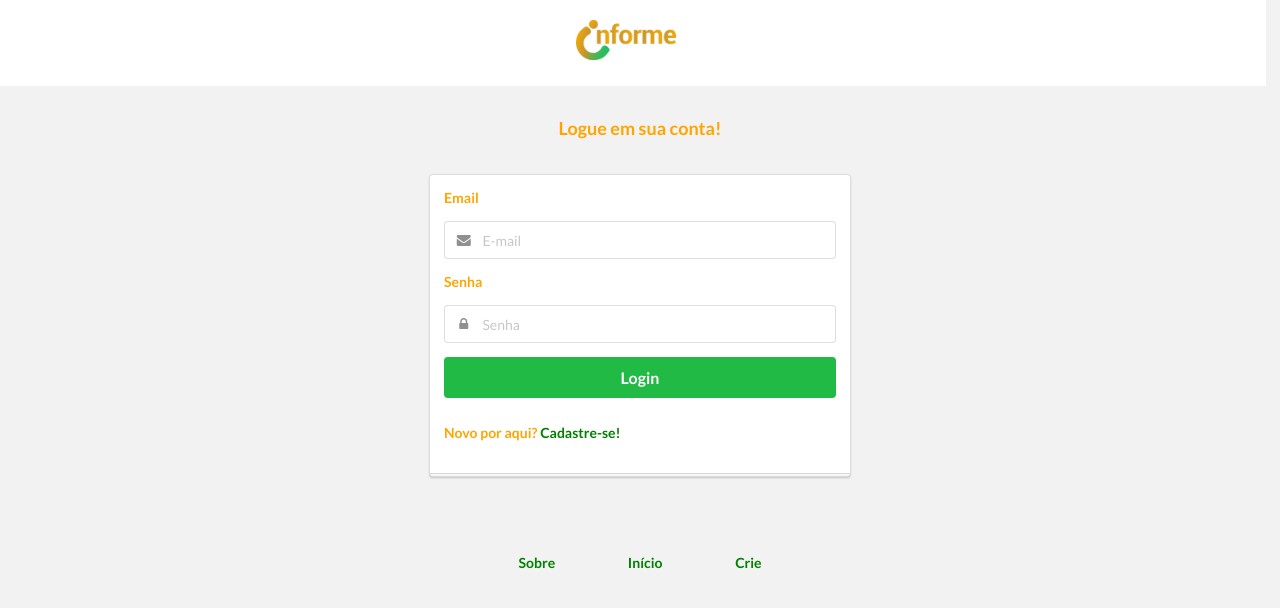
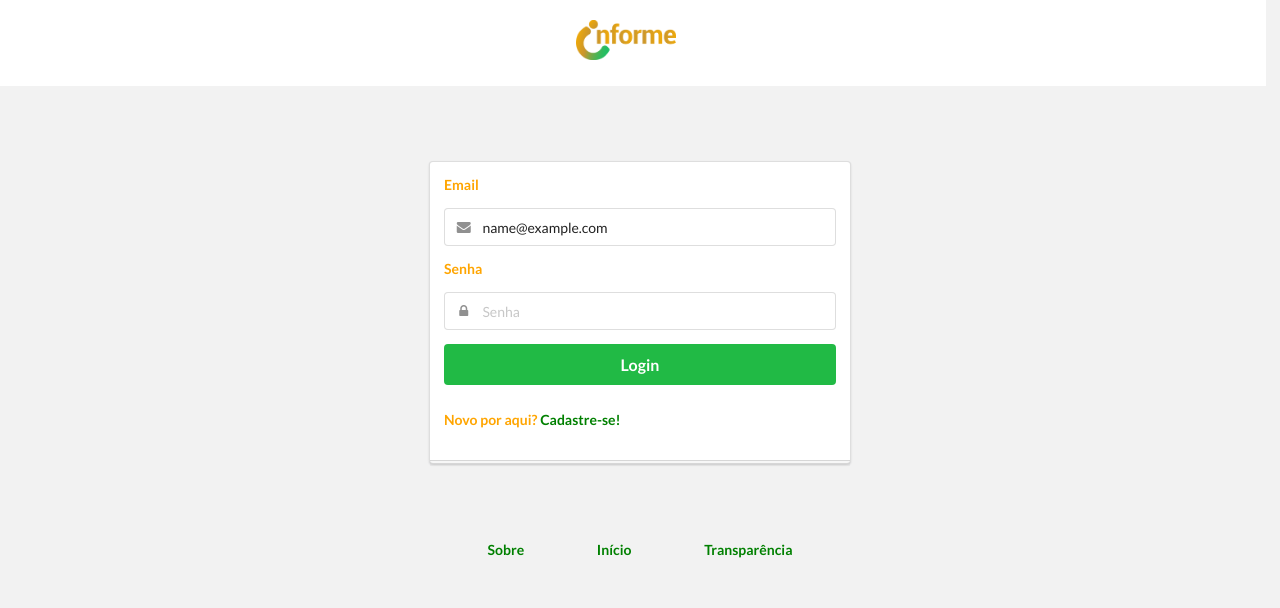
Before and after one commit to ArthurDCastro/cInfo, a PHP site: the page made by app/views/login.php in a window 1280 px wide. Shown: the top 608 px of the page. Run offline with PHP 8.4, Linux system fonts and the light colour scheme; the template is opened without the code that fills it: most values are stand-ins (such as "Sample title", 1, 10 or a date in 2020); data that the repository does not hold is empty.

Commit message:
Espero que agora foi

```diff
--- a/app/views/login.php
+++ b/app/views/login.php
@@ -14,11 +14,6 @@
 
 <div class="ui center aligned grid" id="login">
     <div class="column">
-        <h1 class="ui teal image header">
-            <div class="content">
-                <h3 id="text_login">Logue em sua conta!</h3>
-            </div>
-        </h1>
         <br><br>
         <form class="ui large form" action="login" method="post">
             <div class="ui stacked segment">
@@ -26,7 +21,7 @@
                     <h5 id="text_email">Email</h5>
                     <div class="ui left icon input">
                         <i class="mail icon"></i>
-                        <input type="email" name="email" placeholder="E-mail">
+                        <input type="email" name="email" placeholder="E-mail" value="<?= $email ?>">
                     </div>
                 </div>
                 <div class="field">
@@ -43,16 +38,29 @@
                     </div>
                 </button>
                 <h5 id="text_cadastro">Novo por aqui? <a href="cadastro" id="clique_cadastro">Cadastre-se!</a></h5>
-                <div class="ui error message"><?= $error ?></div><?= $error ?>
+                <?php if (isset($error)): ?>
+                    <div class="ui negative message">
+                        <p>
+                            <?= $error ?>
+                        </p>
+                    </div>
+                <?php endif; ?>
+                <div class="ui error message"></div>
             </div>
         </form>
         <br><br><br>
-        <a href="sobre" id="sobre"><b>Sobre</b></a>
-        <a href="index" id="feed"><b>Início</b></a>
-        <a href="crie" id="crie"><b>Crie</b></a>
+        <a href="sobre" id="sobre">
+            <b>Sobre</b>
+        </a>
+        <a href="index" id="feed">
+            <b>Início</b>
+        </a>
+        <a href="transparencia" id="crie">
+            <b>Transparência</b>
+        </a>
         <br><br><br>
-        </div>
     </div>
+</div>
 <script type="text/javascript" src="assets/front_end/js/login.js"></script>
 </body>
 </html>
```
Also changed, not shown: app/controller/Controller.php (+7 -2 lines).
